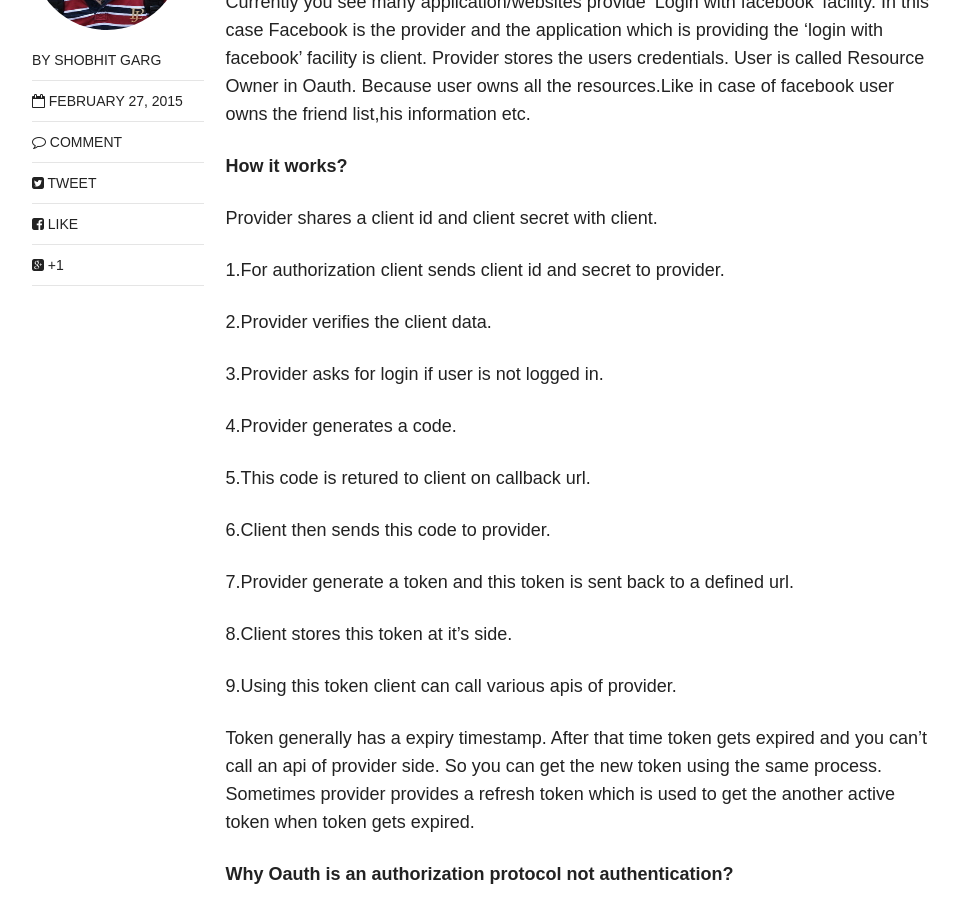
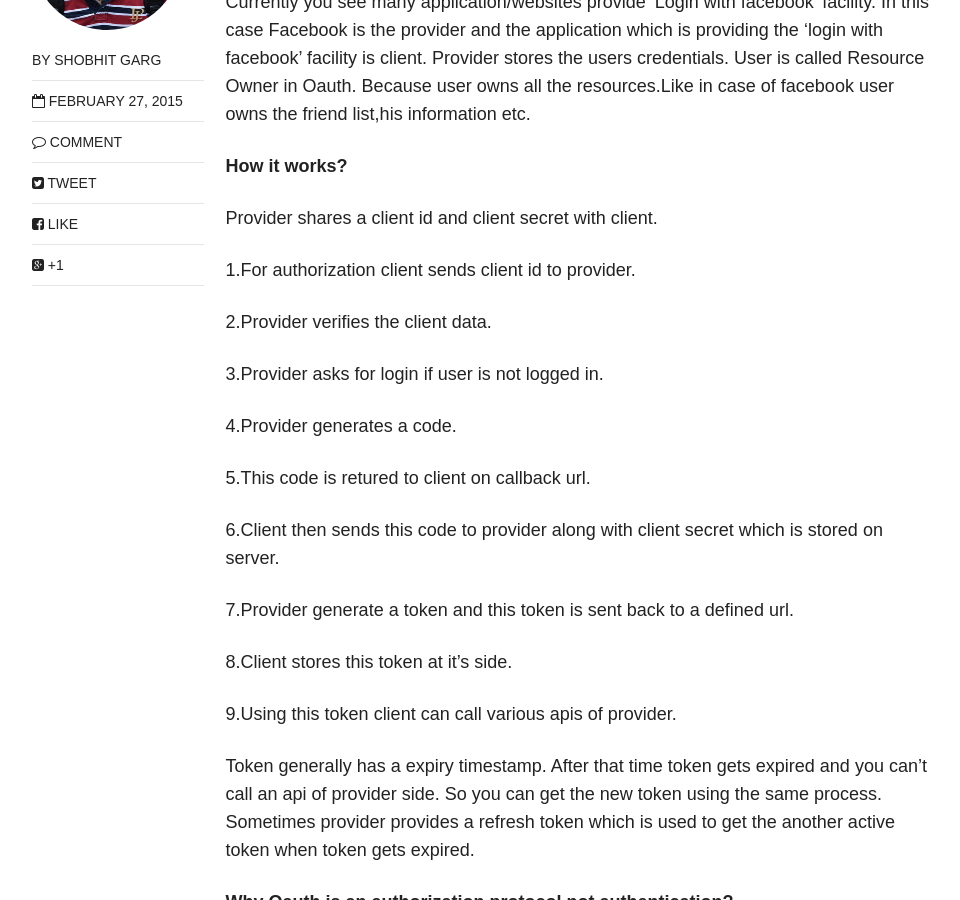
Before and after one commit to shobhit-garg/shobhit-garg.github.io, a Jekyll site: the page built from _posts/blog/2015-02-27-oauth2.markdown, in a window 1280 px wide and 900 px high, scrolled down 715 px. Shown: the whole window, without its empty margins (154-1114 px from the left). Built offline with Jekyll 4.4.1, drawn with Linux system fonts in a browser that asks for light colours; nearby versions of some CDN libraries; comment, search, counter and statistics services are not loaded.

Commit message:
oauth2 fixing

```diff
--- a/_posts/blog/2015-02-27-oauth2.markdown
+++ b/_posts/blog/2015-02-27-oauth2.markdown
@@ -21,7 +21,7 @@
 
 Provider shares a client id and client secret with client.
 
-1.For authorization client sends client id and secret to provider.
+1.For authorization client sends client id to provider.
 
 2.Provider verifies the client data.
 
@@ -31,7 +31,7 @@
 
 5.This code is retured to client on callback url.
 
-6.Client then sends this code to provider.
+6.Client then sends this code to provider along with client secret which is stored on server.
 
 7.Provider generate a token and this token is sent back to a defined url.
 
```
